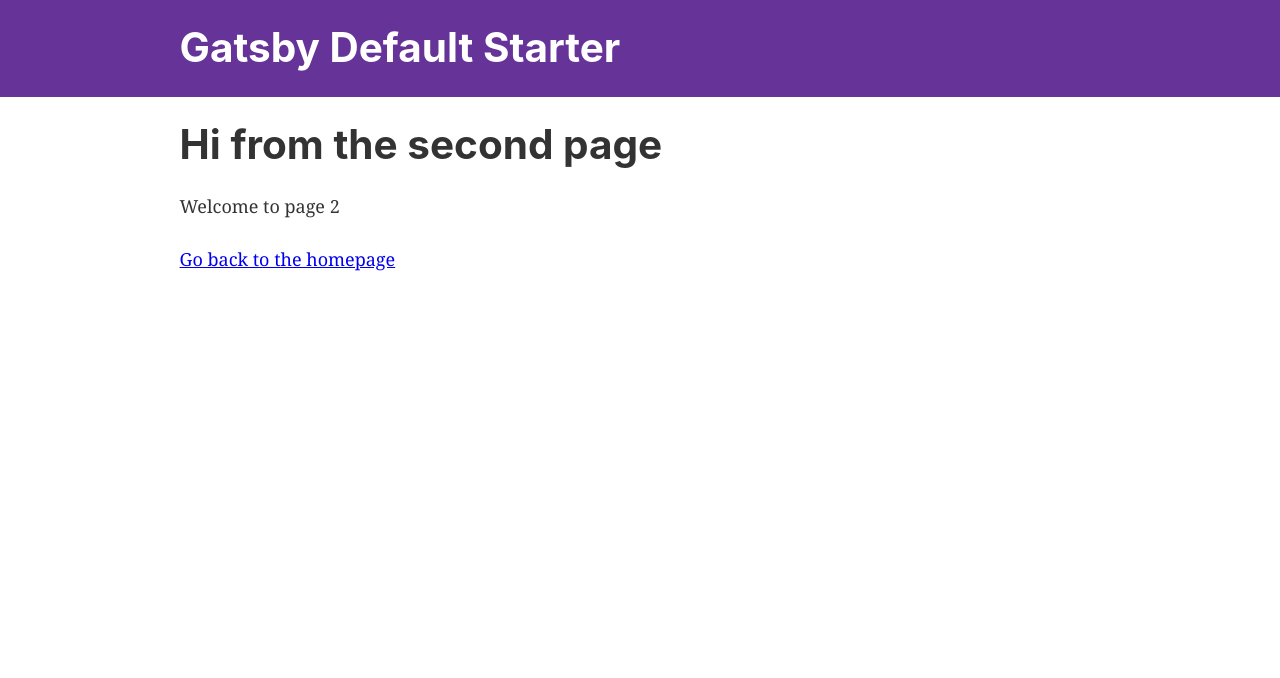
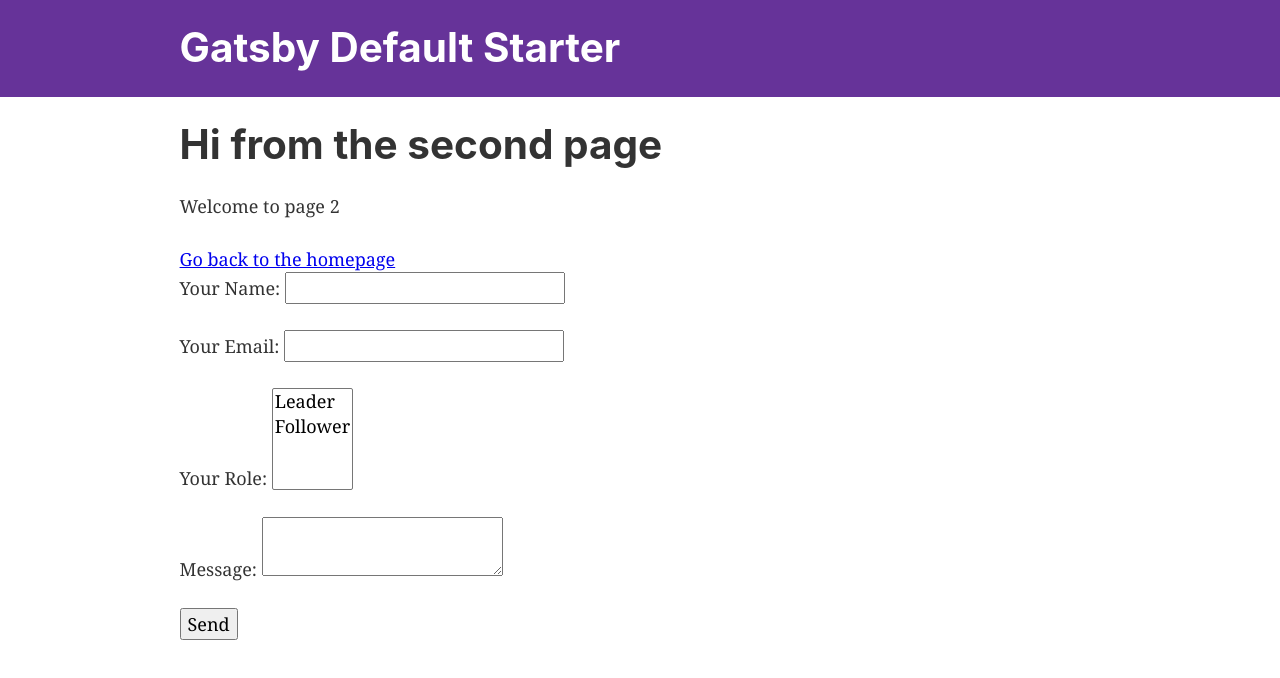
Before and after one commit to nabettu/netlify-test, a Gatsby site: page /page-2 in a window 1280 px wide. Built offline with nearby package versions, Linux system fonts and the light colour scheme; Gatsby itself is replaced by a stand-in of ours.

Commit message:
form設置

```diff
--- a/src/pages/page-2.js
+++ b/src/pages/page-2.js
@@ -8,6 +8,35 @@
     <h1>Hi from the second page</h1>
     <p>Welcome to page 2</p>
     <Link to="/">Go back to the homepage</Link>
+    <form name="contact" method="POST" netlify>
+      <p>
+        <label>
+          Your Name: <input type="text" name="name" />
+        </label>
+      </p>
+      <p>
+        <label>
+          Your Email: <input type="email" name="email" />
+        </label>
+      </p>
+      <p>
+        <label>
+          Your Role:{' '}
+          <select name="role[]" multiple>
+            <option value="leader">Leader</option>
+            <option value="follower">Follower</option>
+          </select>
+        </label>
+      </p>
+      <p>
+        <label>
+          Message: <textarea name="message" />
+        </label>
+      </p>
+      <p>
+        <button type="submit">Send</button>
+      </p>
+    </form>
   </Layout>
 )
 
```
